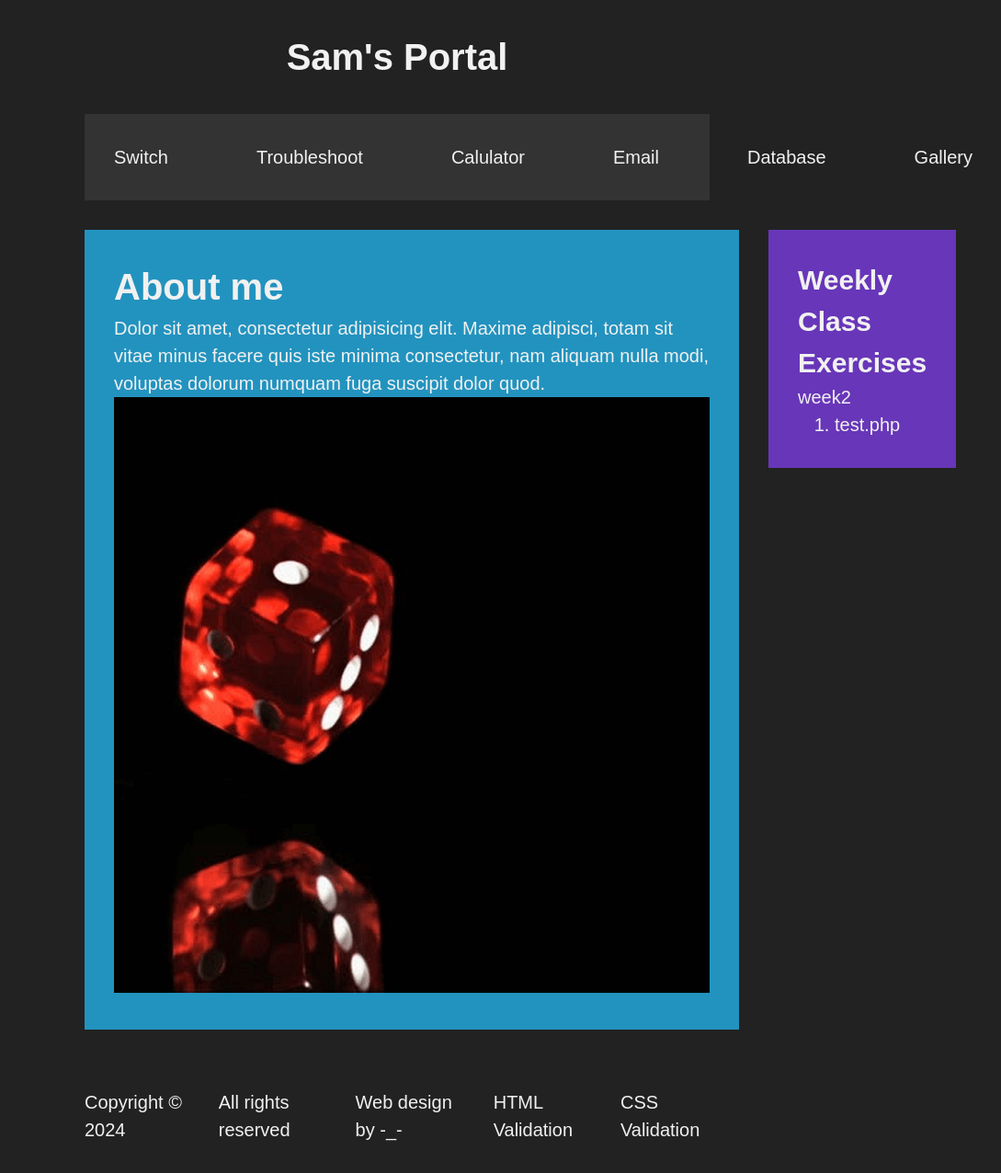
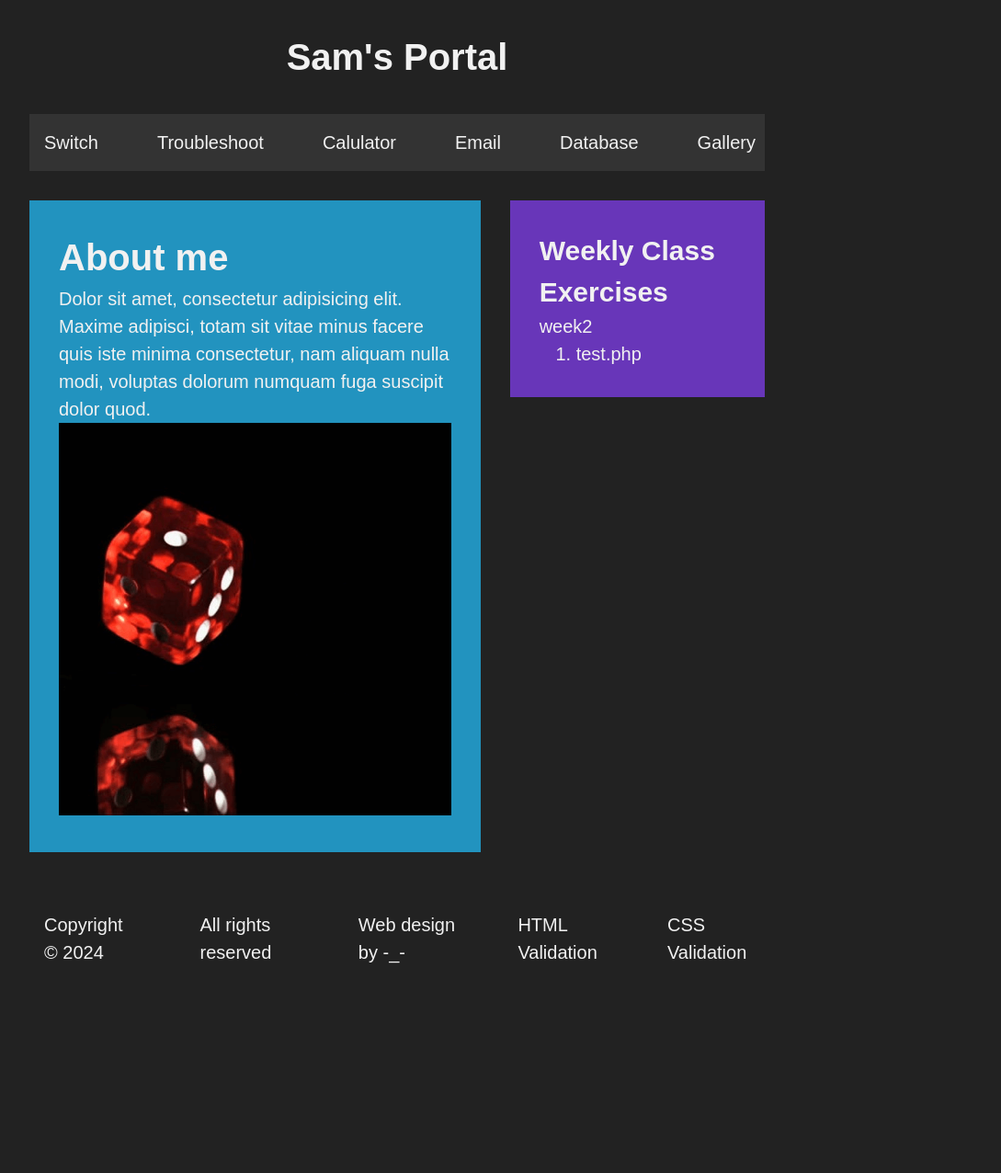
Before and after one commit to sam-at-sea/it261, a PHP site: page / in a window 1320 px wide. Shown: the whole page at 92% size, without its empty margins (228-1317 px from the left). After the commit the page ends 1048 px from the top, so only its background shows below. Run offline with PHP 8.4, Linux system fonts and the light colour scheme.

Commit message:
portal responsive

```diff
--- a/css/index.css
+++ b/css/index.css
@@ -16,9 +16,17 @@ a:hover {
 body {
     background-color: #222;
     color: #f1f1f1;
+
     font-family: sans-serif;
     font-size: 1.25rem;
     line-height: 1.5;
+
+    margin: auto;
+    max-width: 1000px;
+
+    > * {
+        margin-top: 2rem;
+    }
 }
 
 ul {
@@ -29,15 +37,7 @@ ul {
 }
 
 /* elements */
-main,
-footer {
-    padding: 2rem 20rem;
-}
-
 header {
-    margin: 2rem 20rem;
-    margin-bottom: 0;
-
     h1 {
         text-align: center;
         margin-bottom: 2rem;
@@ -45,10 +45,10 @@ header {
 
     nav ul {
         background-color: #333;
-        align-items: center;
+        justify-content: space-around;
 
         li {
-            padding: 2rem;
+            padding: 1rem;
         }
     }
 }
@@ -65,6 +65,10 @@ main {
     .content {
         flex: 2 1 0;
         background-color: #2293bf;
+
+        img {
+            width: 100%;
+        }
     }
 
     aside {
@@ -75,7 +79,65 @@ main {
 }
 
 footer {
+    padding: 1rem 0rem;
+
     ul {
         justify-content: center;
+        li {
+            padding: 1rem;
+        }
     }
 }
+
+@media (max-width: 1399.98px) {
+    body {
+        max-width: 800px;
+    }
+}
+
+/* Large devices (desktops, less than 1200px) */
+@media (max-width: 1199.98px) {
+    body {
+        font-size: 1rem;
+        max-width: 800px;
+    }
+}
+
+/* Medium devices (tablets, less than 992px) */
+@media (max-width: 991.98px) {
+    body {
+        font-size: 0.8rem;
+        max-width: 800px;
+    }
+
+    main {
+        flex-direction: column-reverse;
+    }
+}
+
+/* Small devices (landscape phones, less than 768px) */
+@media (max-width: 767.98px) {
+    ul {
+        gap: 0.5rem;
+    }
+
+    body {
+        margin: 0 2rem;
+    }
+
+    header nav ul {
+        flex-wrap: wrap;
+
+        li {
+            padding: 1rem 1.5rem;
+        }
+    }
+
+    footer ul {
+        flex-wrap: wrap;
+    }
+}
+
+/* X-Small devices (portrait phones, less than 576px) */
+@media (max-width: 575.98px) {
+}
```
